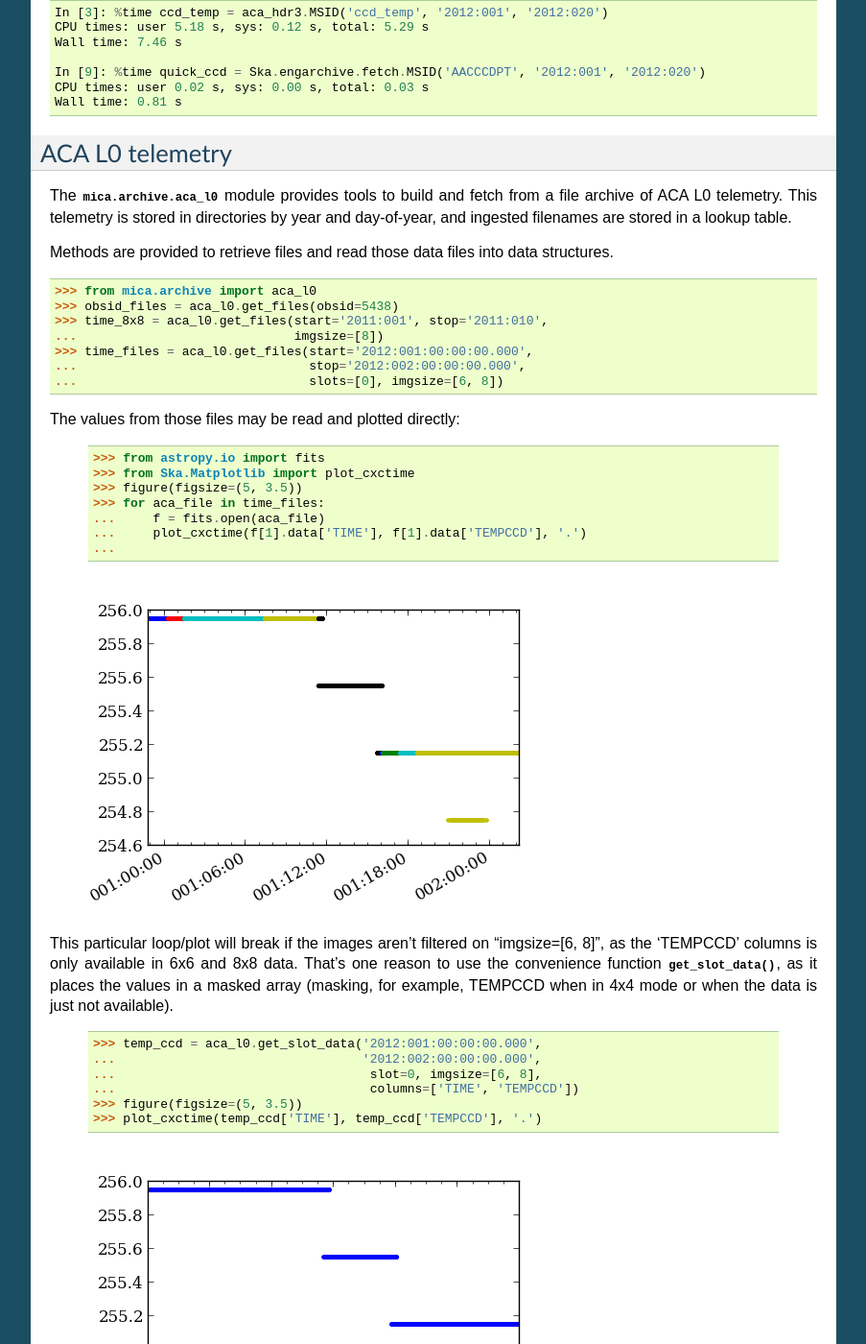
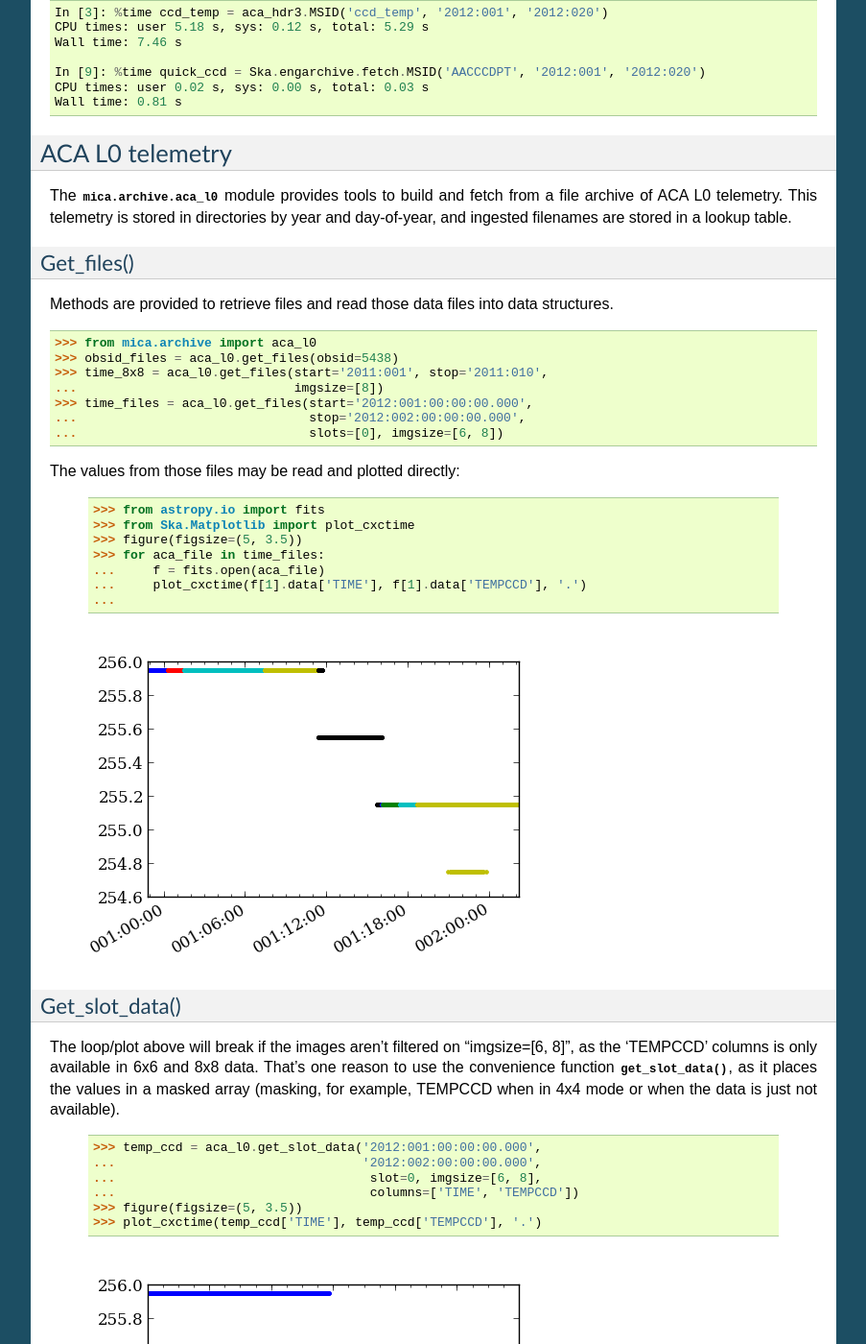
Before and after one commit to sot/mica, a Sphinx documentation site: the page built from doc/index.rst, in a window 1280 px wide and 1400 px high, scrolled down 3608 px. Shown: the whole window at 96% size, without its empty margins (198-1101 px from the left). Built offline with Sphinx 7.4.7, drawn with Linux system fonts in a browser that asks for light colours; some of the changed text lies outside the part shown.

Commit message:
More docs tweaks

```diff
--- a/doc/api.rst
+++ b/doc/api.rst
@@ -52,6 +52,7 @@
 
 .. autofunction:: get_slot_data
 .. autofunction:: get_files
+.. autofunction:: get_l0_images
 
 
 :mod:`mica.archive.asp_l1`
--- a/doc/index.rst
+++ b/doc/index.rst
@@ -178,6 +178,9 @@
 directories by year and day-of-year, and ingested filenames are stored
 in a lookup table.
 
+Get_files()
+^^^^^^^^^^^^
+
 Methods are provided to retrieve files and read those data files into
 data structures.
 
@@ -203,7 +206,10 @@
    .. image:: plots/tempccd_from_files.png
 
 
-This particular loop/plot will break if the images aren't filtered on
+Get_slot_data()
+^^^^^^^^^^^^^^^
+
+The loop/plot above will break if the images aren't filtered on
 "imgsize=[6, 8]", as the 'TEMPCCD' columns is only available in 6x6
 and 8x8 data.  That's one reason to use the convenience function
 :func:`~mica.archive.aca_l0.get_slot_data()`, as it places the values in a
@@ -256,9 +262,13 @@
 
    .. image:: plots/slot_2.gif
 
+
+Get_l0_images()
+^^^^^^^^^^^^^^^
+
 An alternate way to access ACA L0 image is via the
 :func:`~mica.archive.aca_l0.get_l0_images()` function.  This returns a Python list of
-`ACAImage` objects (see the ``chandra_aca.aca_image`` docs for details).  Each of these
+``ACAImage`` objects (see the ``chandra_aca.aca_image`` docs for details).  Each of these
 objects contains the image along with relevant meta-data for each readout:: ``['TIME',
 'IMGROW0', 'IMGCOL0', 'BGDAVG', 'IMGSTAT', 'IMGFUNC1', 'IMGSIZE', 'INTEG']``.
 
```
